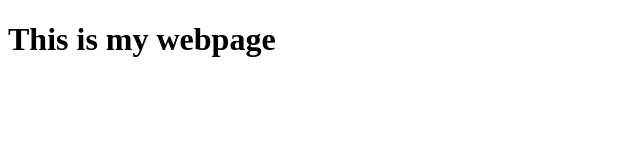
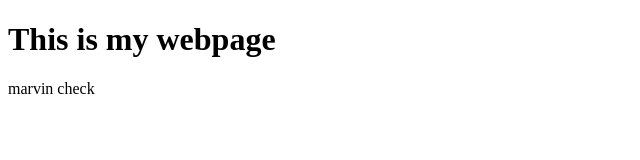
Before and after one commit to marvinjagonio/github-practice1, a plain HTML site: page index.html in a window 1280 px wide. Shown: the whole page, without its empty margins (0-640 px from the left). Drawn offline with Linux system fonts and the light colour scheme.

Commit message:
added marvin check

```diff
--- a/index.html
+++ b/index.html
@@ -7,5 +7,6 @@
   </head>
   <body>
     <h1>This is my webpage</h1>
+    <p>marvin check</p>
   </body>
 </html>
```
